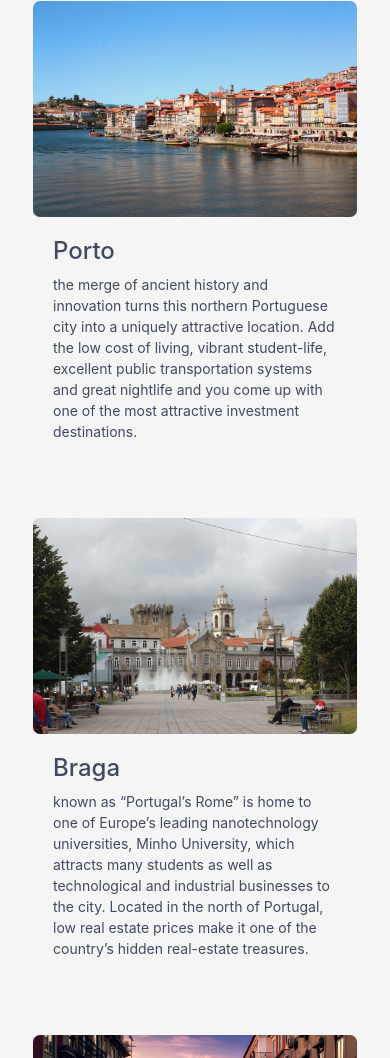
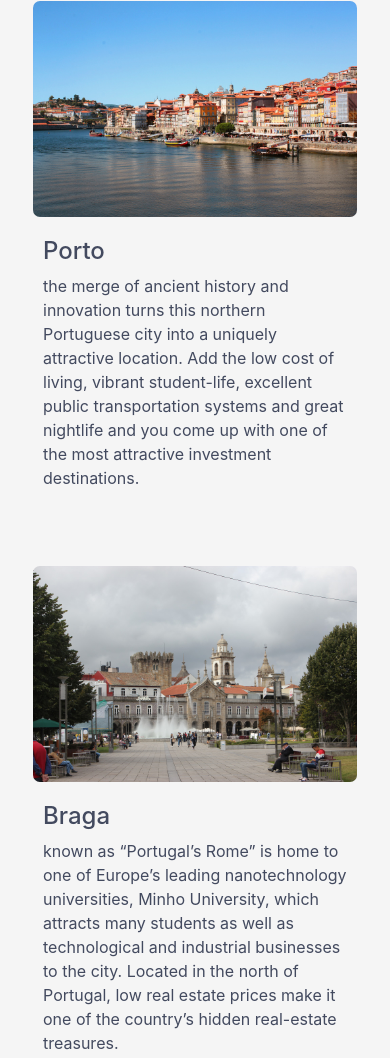
Before and after one commit to dontidros/urbano-test, a plain HTML site: page index.html in a window 390 px wide. Shown: the part 1962-3020 px from the top of the page. Drawn offline with nearby package versions, Linux system fonts and the light colour scheme.

Commit message:
Another fixes

```diff
--- a/style.css
+++ b/style.css
@@ -503,6 +503,10 @@
     letter-spacing: 0;
   }
 
+  .par-sm {
+    font-size: 16px;
+  }
+
   .white-space-top {
     margin-top: 60px;
   }
@@ -525,6 +529,10 @@
     width: 95%;
   }
 
+  .location-text {
+    padding: 20px 10px;
+  }
+
   footer {
     padding: 20px 20px 3px 20px;
     font-size: 12px;
```
